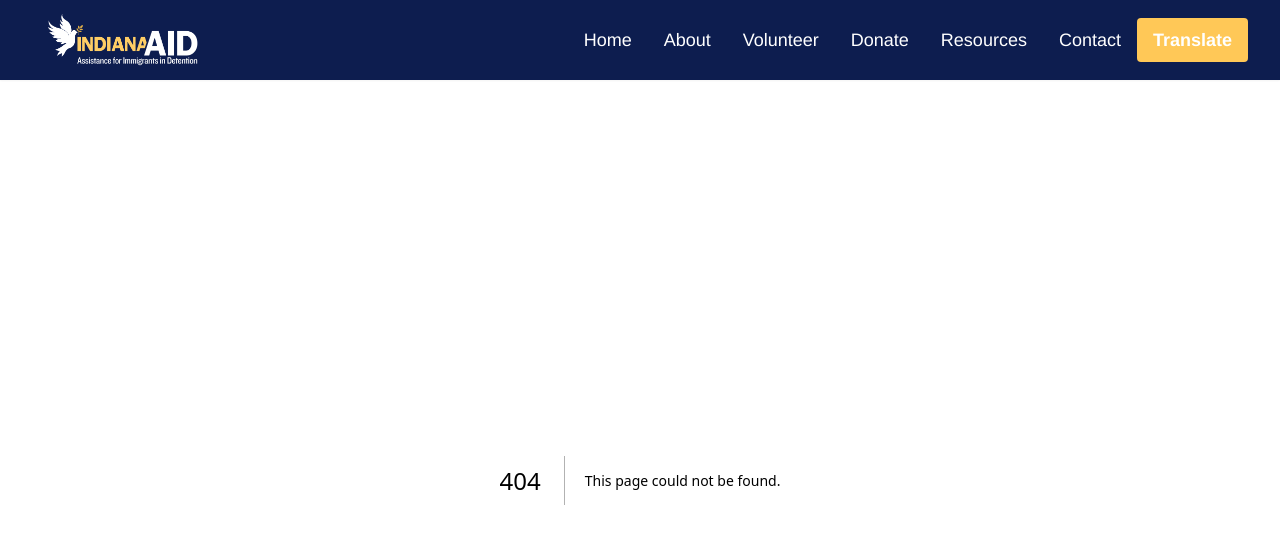
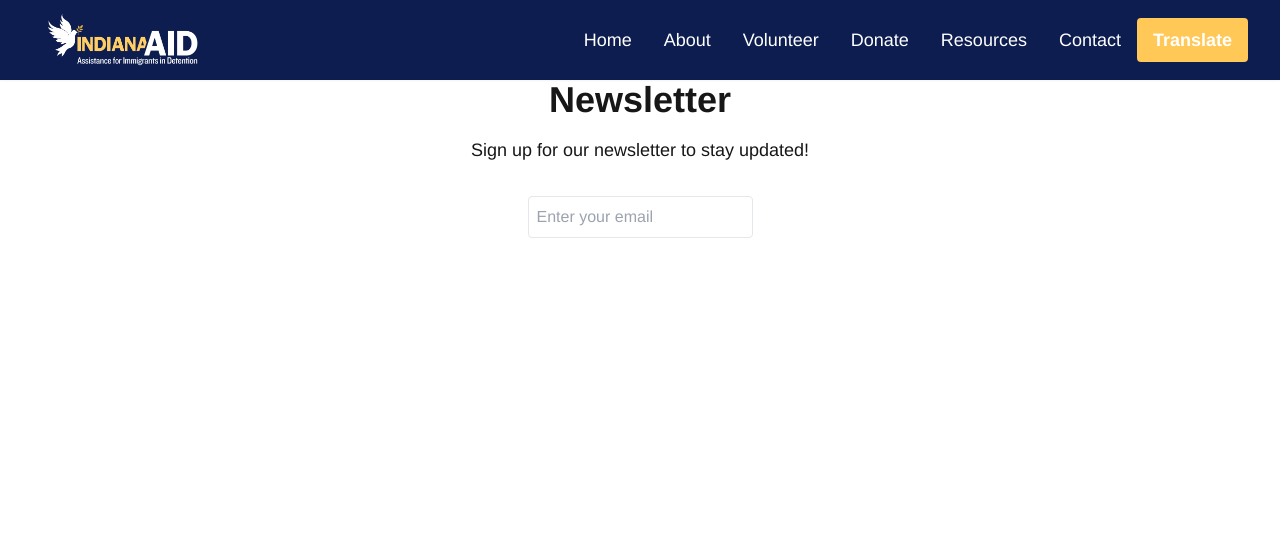
Before and after one commit to ccmalcom/indiana-aid, a Next.js app: page /resources/newsletter in a window 1280 px wide. Before the commit this address had no page. Shown: the top 544 px of the page. Built offline with nearby package versions, Linux system fonts and the light colour scheme.

Commit message:
added colors, home page updates

```diff
--- a/src/app/page.jsx
+++ b/src/app/page.jsx
@@ -19,7 +19,7 @@ export default function Home() {
           </div>
           <div className="card-buttons flex flex-col items-center justify-center mb-4">
             <button className="bg-yellow hover:bg-yellow-dark text-white font-bold py-2 px-4 my-4  rounded ">Read Latest Release</button>
-            <a href="" className="hover:text-yellow">Subscribe</a>
+            <a href="/resources/newsletter" className="hover:text-yellow">Subscribe</a>
           </div>
         </div>
         <div id='connect-card' className={`w-1/3 h-1/3 bg-blue m-4 p-4 text-white text-center`}>
@@ -42,7 +42,7 @@ export default function Home() {
           <h1 className='text-2xl'>Stay in the Know</h1>
           <div className="flex flex-col items-center justify-center">
 
-            <button className="bg-yellow hover:bg-yellow-dark text-white font-bold py-2 px-4 mt-4 mx-2 rounded ">Find Help</button>
+            <a href="https://www.immigrationadvocates.org/legaldirectory/" target="_blank" rel="noopener noreferrer"><button className="bg-red hover:bg-red-dark text-white font-bold py-2 px-4 mt-4 mx-2 rounded ">Find Help</button></a>
             <button className="bg-yellow hover:bg-yellow-dark text-white font-bold py-2 px-4 mt-4 mx-2  rounded ">Know Your Rights</button>
           </div>
         </div>
--- /dev/null
+++ b/src/app/resources/newsletter/page.jsx
@@ -0,0 +1,14 @@
+
+
+export default function Newsletter() {
+    return (
+        <div className="w-full h-full flex flex-col justify-center items-center">
+            <h1 className="text-4xl font-bold mb-4">Newsletter</h1>
+            <p className="text-lg mb-8">Sign up for our newsletter to stay updated!</p>
+            <form className="flex flex-col items-center">
+                <input type="email" placeholder="Enter your email" className="mb-4 p-2 border rounded" required />
+                <button type="submit" className="bg-blue-500 text-white px-4 py-2 rounded">Subscribe</button>
+            </form>
+        </div>
+    );
+}
--- a/src/app/ui/Card/index.jsx
+++ b/src/app/ui/Card/index.jsx
@@ -11,7 +11,7 @@ export default function Card(input) {
             <div id='card-container' className={`w-${width} h-${height} bg-blue m-4 p-4 text-white text-center`}>
                 <h1 className='text-2xl'>{title}</h1>
                 <br />
-                <p>{text}</p>
+                <p className="px-12 mb-4">{text}</p>
             </div>
         );
     }
--- a/tailwind.config.mjs
+++ b/tailwind.config.mjs
@@ -13,7 +13,9 @@ export default {
         foreground: "var(--foreground)",
         'blue': '#0D1D4F',
         'yellow': '#FFC857',
-        'yellow-dark': '#FF9A00',
+        'yellow-dark': '#E7AE00',
+        'red': '#C33149',
+        'red-dark': '#8C2234',
       },
       fontFamily: {
         sans: ['var(--font-sans)'],
```
